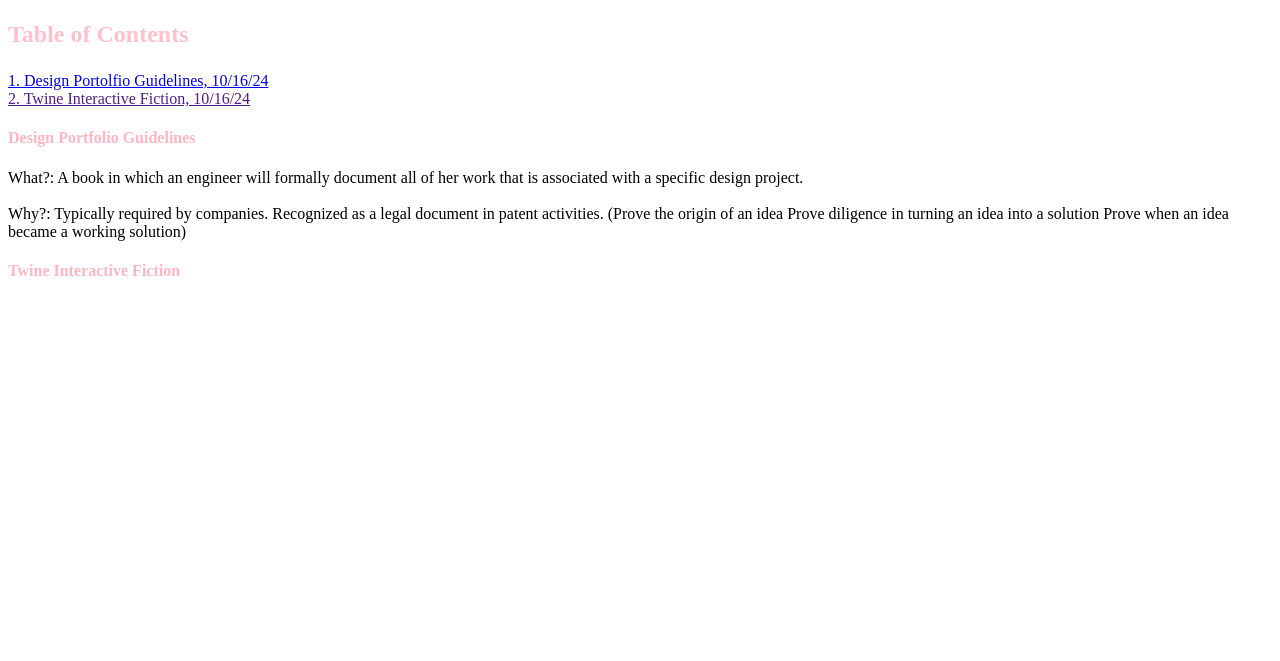
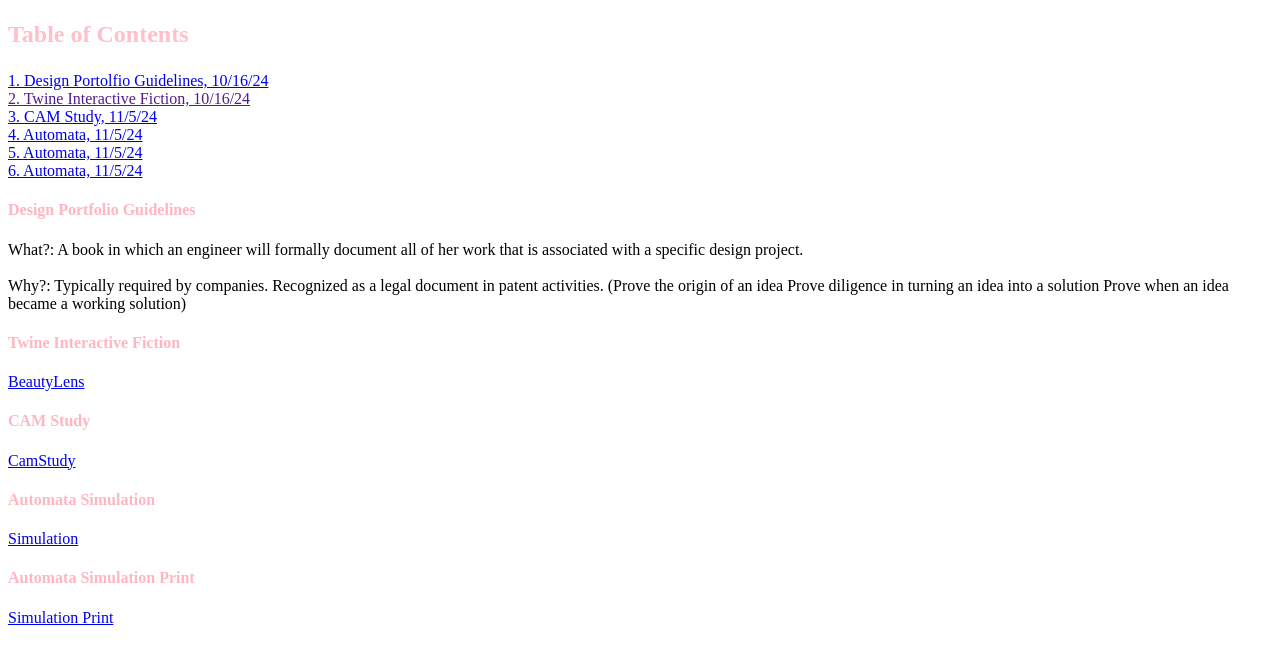
Before and after one commit to Lexi-lex/Portfolio, a plain HTML site: page index.html in a window 1280 px wide. Shown: the part 97-758 px from the top of the page. Drawn offline with Linux system fonts and the light colour scheme.

Commit message:
Add files via upload

```diff
--- a/index.html
+++ b/index.html
@@ -4,14 +4,24 @@
     <div style="text-align:center;color: palevioletred;font-size:170%;">AT STEM Entrepreneurship</div>
   <h3 style="color:pink;font-size: 150%;">Table of Contents</h3>
  <a href="#guidelines"> 1. Design Portolfio Guidelines, 10/16/24 </a><br>
-<a href=""> 2. Twine Interactive Fiction, 10/16/24</a>
-  <h4 id="guidlines" Style="color:lightpink;"> Design Portfolio Guidelines </h4>
+<a href=""> 2. Twine Interactive Fiction, 10/16/24</a><br>
+<a href="#guidelines"> 3. CAM Study, 11/5/24 </a><br>
+<a href="#guidelines"> 4. Automata, 11/5/24 </a><br>
+<a href="#guidelines"> 5. Automata, 11/5/24 </a><br>
+<a href="#guidelines"> 6. Automata, 11/5/24 </a><br>
+  <h4 id="guidlines" style="color:lightpink;"> Design Portfolio Guidelines </h4>
   What?: A book in which an  engineer will formally document all of her work that is  associated with a specific design project.<br><br>
   Why?: Typically required by companies. Recognized as a legal document in patent activities.
 (Prove the origin of an idea
 Prove diligence in turning an idea into a solution
 Prove when an idea became a working solution)
-<h4 id="guidlines" Style="color:lightpink;"> Twine Interactive Fiction </h4>
-
-  </body>
+<h4 id="guidlines" style="color:lightpink;"> Twine Interactive Fiction </h4>
+<a href="beautylens .html">BeautyLens</a>
+<h4 id="guidlines" style="color:lightpink;"> CAM Study </h4>
+<a href="https://docs.google.com/document/d/17Mp7p-EDKVF-3stTL_4g5VYsqalh60cOjnRKz9F3-40/edit?tab=t.0">CamStudy</a>
+<h4 id="guidlines" style="color:lightpink;"> Automata Simulation </h4>
+<a href="https://www.tinkercad.com/things/aWGkjsojMjW-copy-of-copy-of-brilliant-inari">Simulation</a>
+ <h4 id="guidlines" style="color:lightpink;"> Automata Simulation Print</h4>
+ <a href="https://www.tinkercad.com/things/jtBk6sYcpfz-copy-of-brilliant-inari">Simulation Print</a>
+ </body>
 </html>
```
